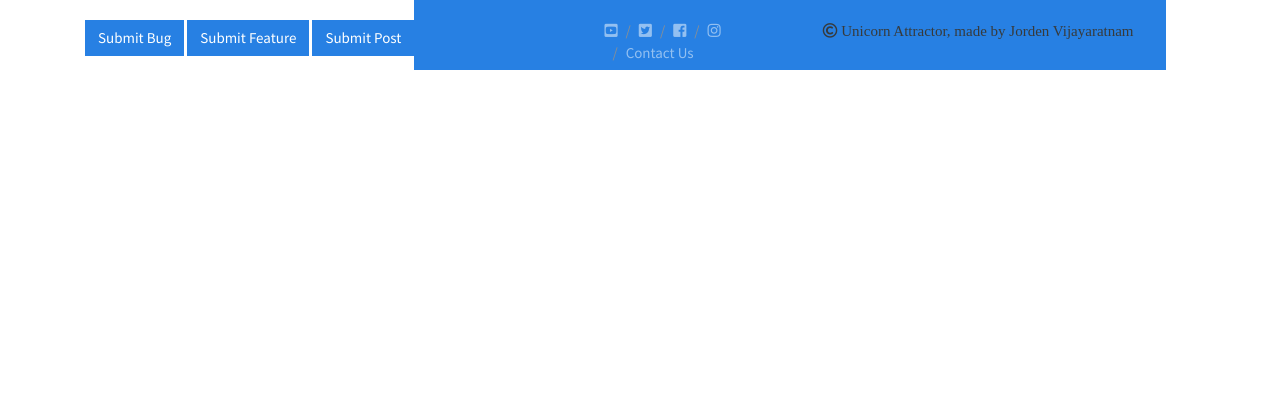
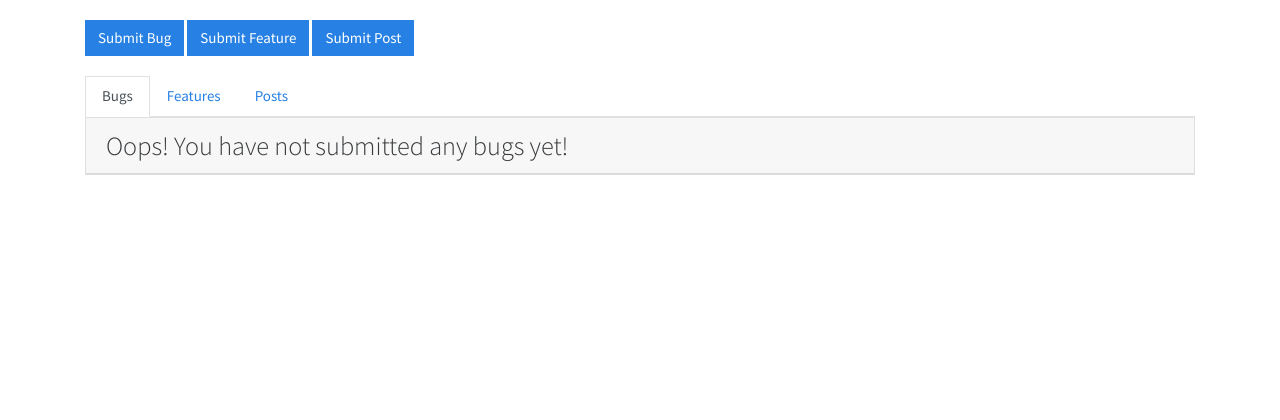
Before and after one commit to Jorden-V/UnicornAttractor---Milestone-4, a Django app: page /accounts/profile/ in a window 1280 px wide. Shown: the part 55-475 px from the top of the page. Before the commit the page ends 125 px from the top, so only its background shows below. Run offline with Django 3.2, Linux system fonts and the light colour scheme; the visitor is signed in with stand-in values (Sample User, id 1); data that the repository does not hold is empty; some libraries are stand-ins or nearby versions.

Commit message:
removed some stray template language to view profile correctly

```diff
--- a/accounts/templates/profile.html
+++ b/accounts/templates/profile.html
@@ -4,7 +4,7 @@
         <div class="profile-submit-buttons">
             <a href="{% url 'new_bug' %}"><button type="button" class="btn btn-primary"> Submit Bug</button></a>
             <a href="{% url 'new_feature' %}"><button type="button" class="btn btn-primary"> Submit Feature</button></a>
-            <a href="{% url 'new_post' %}"><button type="button" class="btn btn-primary"><span </span> Submit Post</button></a> {% if bugs %} {% if bugs %}
+            <a href="{% url 'new_post' %}"><button type="button" class="btn btn-primary"><span </span> Submit Post</button></a>
         </div>
     </div>
 
@@ -21,8 +21,7 @@
     </ul>
     <div id="myTabContent" class="tab-content">
         <div class="tab-pane fade show active" id="bugs">
-            {% if bugs %}
-            {% for bug in bugs %}
+            {% if bugs %} {% for bug in bugs %}
             <div class="card mb-3">
                 <h3 class="card-header">{{bug.name}}</h3>
                 <div class="card-body">
@@ -51,13 +50,14 @@
                     <a class="btn btn btn-secondary" href="{% url 'delete_bug' bug.id %}" role="button">Delete</a>
                 </div>
             </div>
-            {% endfor %}
-            {% else %}
-            test
+            {% endfor %} {% else %}
+            <div class="card mb-3">
+                <h3 class="card-header">Oops! You have not submitted any bugs yet!</h3>
+            </div>
             {% endif %}
         </div>
         <div class="tab-pane fade" id="features">
-            {% for feature in features %}
+            {% if features %} {% for feature in features %}
             <div class="card mb-3">
                 <h3 class="card-header">{{feature.name}}</h3>
                 <div class="card-body">
@@ -86,10 +86,14 @@
                     <a class="btn btn btn-secondary" href="{% url 'delete_feature' feature.id %}" role="button">Delete</a>
                 </div>
             </div>
-            {% endfor %}
+            {% endfor %} {% else %}
+            <div class="card mb-3">
+                <h3 class="card-header">Oops! You have not submitted any features yet!</h3>
+            </div>
+            {% endif %}
         </div>
         <div class="tab-pane fade" id="posts">
-            {% for post in posts %}
+            {% if posts %} {% for post in posts %}
             <div class="card mb-3">
                 <h3 class="card-header">{{post.name}}</h3>
                 <div class="card-body">
@@ -107,10 +111,13 @@
                     <a class="btn btn btn-secondary" href="{% url 'delete_post' post.id %}" role="button">Delete</a>
                 </div>
             </div>
-            {% endfor %}
+            {% endfor %} {% else %}
+            <div class="card mb-3">
+                <h3 class="card-header">Oops! You have not posted anything yet!</h3>
+            </div>
+
+            {% endif %}
         </div>
     </div>
 </section>
-{% endif %}
-{% endif %}
 {% endblock %}
```
